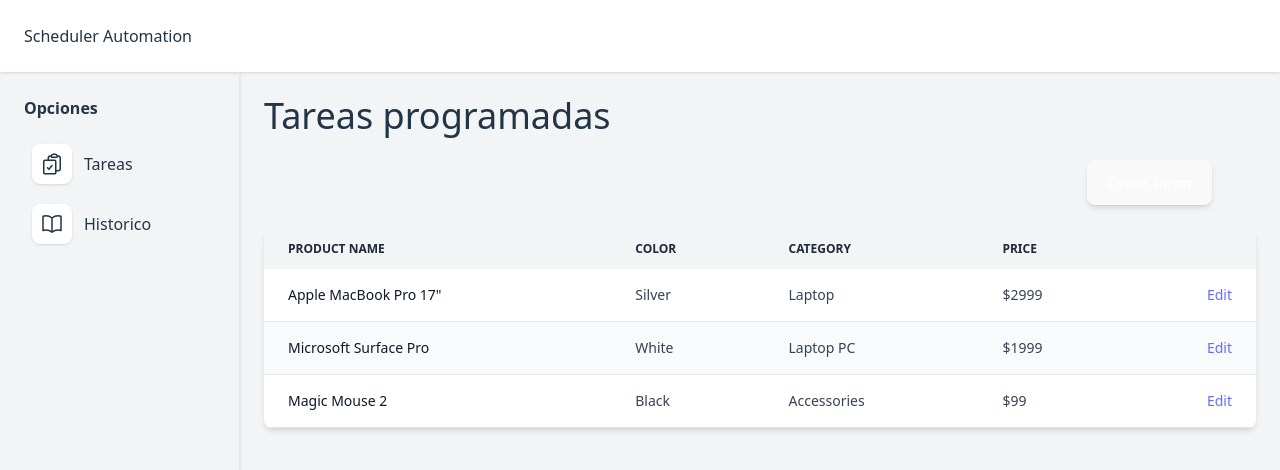
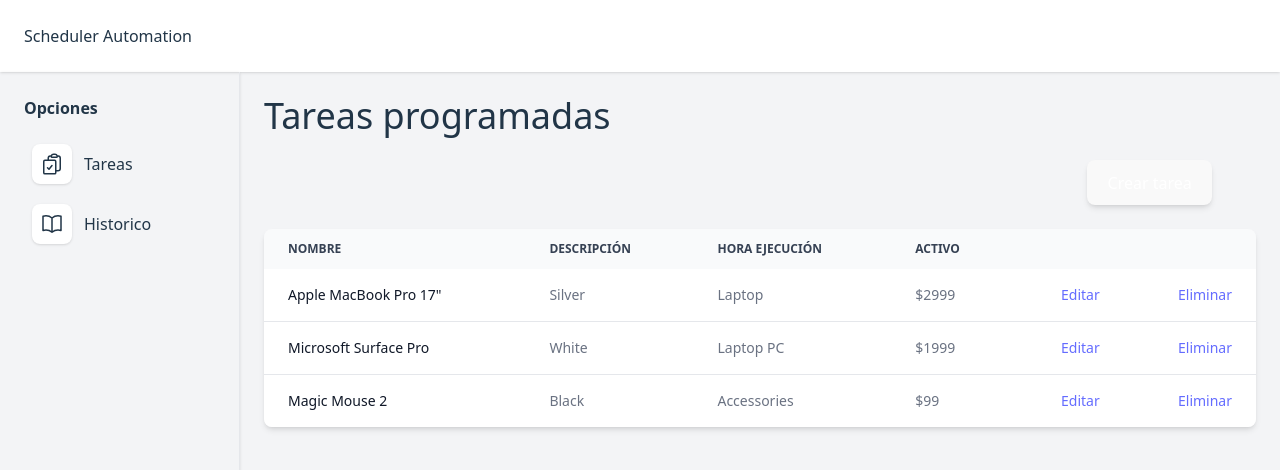
Before and after one commit to sebastiannarvaez23/dynamic-scheduler-automation-web, a React (Vite) app: page /tasking in a window 1280 px wide. Shown: the top 470 px of the page. Built offline with nearby package versions, Linux system fonts and the light colour scheme.

Commit message:
Implementación cabeceras tabla

```diff
--- a/src/core/components/Table.component.tsx
+++ b/src/core/components/Table.component.tsx
@@ -1,67 +1,85 @@
 import { Fragment } from "react/jsx-runtime";
+import type { Header } from "../interfaces/header.interface";
 
 interface TableComponentProps {
-
+    headers: Header[]
 }
 
 const TableComponent = (props: TableComponentProps) => {
     return (
         <Fragment>
             <div className="relative overflow-x-auto shadow-md sm:rounded-lg">
-                <table className="w-full text-sm text-left rtl:text-right text-gray-700 dark:text-gray-300">
-                    <thead className="text-xs uppercase bg-gray-100 text-gray-800 dark:bg-gray-700 dark:text-gray-300">
+                <table className="w-full text-sm text-left rtl:text-right text-gray-500">
+                    <thead className="text-xs text-gray-700 uppercase bg-gray-50">
                         <tr>
-                            <th scope="col" className="px-6 py-3">Product name</th>
-                            <th scope="col" className="px-6 py-3">Color</th>
-                            <th scope="col" className="px-6 py-3">Category</th>
-                            <th scope="col" className="px-6 py-3">Price</th>
-                            <th scope="col" className="px-6 py-3"><span className="sr-only">Edit</span></th>
+                            {props.headers.map(e =>
+                            (<th scope="col" className="px-6 py-3">
+                                {e.label}
+                            </th>)
+                            )}
                         </tr>
                     </thead>
                     <tbody>
-                        {[
-                            {
-                                name: 'Apple MacBook Pro 17"',
-                                color: 'Silver',
-                                category: 'Laptop',
-                                price: '$2999',
-                            },
-                            {
-                                name: 'Microsoft Surface Pro',
-                                color: 'White',
-                                category: 'Laptop PC',
-                                price: '$1999',
-                            },
-                            {
-                                name: 'Magic Mouse 2',
-                                color: 'Black',
-                                category: 'Accessories',
-                                price: '$99',
-                            },
-                        ].map((item, idx) => (
-                            <tr
-                                key={item.name}
-                                className="bg-white even:bg-gray-50 border-b border-gray-200 hover:bg-gray-100 dark:bg-gray-800 dark:even:bg-gray-700 dark:border-gray-600 dark:hover:bg-gray-600"
-                            >
-                                <th
-                                    scope="row"
-                                    className="px-6 py-4 font-medium text-gray-900 whitespace-nowrap dark:text-white"
-                                >
-                                    {item.name}
-                                </th>
-                                <td className="px-6 py-4">{item.color}</td>
-                                <td className="px-6 py-4">{item.category}</td>
-                                <td className="px-6 py-4">{item.price}</td>
-                                <td className="px-6 py-4 text-right">
-                                    <a
-                                        href="#"
-                                        className="font-medium text-blue-600 dark:text-blue-400 hover:underline"
-                                    >
-                                        Edit
-                                    </a>
-                                </td>
-                            </tr>
-                        ))}
+                        <tr className="bg-white border-b border-gray-200 hover:bg-gray-50">
+                            <th scope="row" className="px-6 py-4 font-medium text-gray-900 whitespace-nowrap">
+                                Apple MacBook Pro 17"
+                            </th>
+                            <td className="px-6 py-4">
+                                Silver
+                            </td>
+                            <td className="px-6 py-4">
+                                Laptop
+                            </td>
+                            <td className="px-6 py-4">
+                                $2999
+                            </td>
+                            <td className="px-6 py-4 text-right">
+                                <a href="#" className="font-medium text-blue-600 hover:underline">Editar</a>
+                            </td>
+                            <td className="px-6 py-4 text-right">
+                                <a href="#" className="font-medium text-blue-600 hover:underline">Eliminar</a>
+                            </td>
+                        </tr>
+                        <tr className="bg-white border-b border-gray-200 hover:bg-gray-50">
+                            <th scope="row" className="px-6 py-4 font-medium text-gray-900 whitespace-nowrap">
+                                Microsoft Surface Pro
+                            </th>
+                            <td className="px-6 py-4">
+                                White
+                            </td>
+                            <td className="px-6 py-4">
+                                Laptop PC
+                            </td>
+                            <td className="px-6 py-4">
+                                $1999
+                            </td>
+                            <td className="px-6 py-4 text-right">
+                                <a href="#" className="font-medium text-blue-600 hover:underline">Editar</a>
+                            </td>
+                            <td className="px-6 py-4 text-right">
+                                <a href="#" className="font-medium text-blue-600 hover:underline">Eliminar</a>
+                            </td>
+                        </tr>
+                        <tr className="bg-white hover:bg-gray-50">
+                            <th scope="row" className="px-6 py-4 font-medium text-gray-900 whitespace-nowrap">
+                                Magic Mouse 2
+                            </th>
+                            <td className="px-6 py-4">
+                                Black
+                            </td>
+                            <td className="px-6 py-4">
+                                Accessories
+                            </td>
+                            <td className="px-6 py-4">
+                                $99
+                            </td>
+                            <td className="px-6 py-4 text-right">
+                                <a href="#" className="font-medium text-blue-600 hover:underline">Editar</a>
+                            </td>
+                            <td className="px-6 py-4 text-right">
+                                <a href="#" className="font-medium text-blue-600 hover:underline">Eliminar</a>
+                            </td>
+                        </tr>
                     </tbody>
                 </table>
             </div>
--- /dev/null
+++ b/src/core/interfaces/header.interface.ts
@@ -0,0 +1,3 @@
+export interface Header {
+    label: string;
+}
--- a/src/features/execution/tasking/pages/Tasking.page.tsx
+++ b/src/features/execution/tasking/pages/Tasking.page.tsx
@@ -3,8 +3,19 @@
 import { TitlePage } from "../../../../core/components/TitlePage.component";
 import ButtonComponent from "../../../../core/components/Button.component";
 import TableComponent from "../../../../core/components/Table.component";
+import type { Header } from "../../../../core/interfaces/header.interface";
 
 const TaskingPage = () => {
+
+    const headers: Header[] = [
+        { label: 'Nombre' },
+        { label: 'Descripción' },
+        { label: 'Hora ejecución' },
+        { label: 'Activo' },
+        { label: '' },
+        { label: '' },
+    ]
+
     return (
         <Fragment>
             <LayoutPage>
@@ -13,7 +24,7 @@
                     <ButtonComponent label="Crear tarea" action={() => alert("Presionaste en crear tarea")} />
                 </div>
                 <div>
-                    <TableComponent />
+                    <TableComponent headers={headers} />
                 </div>
             </LayoutPage>
         </Fragment>
```
